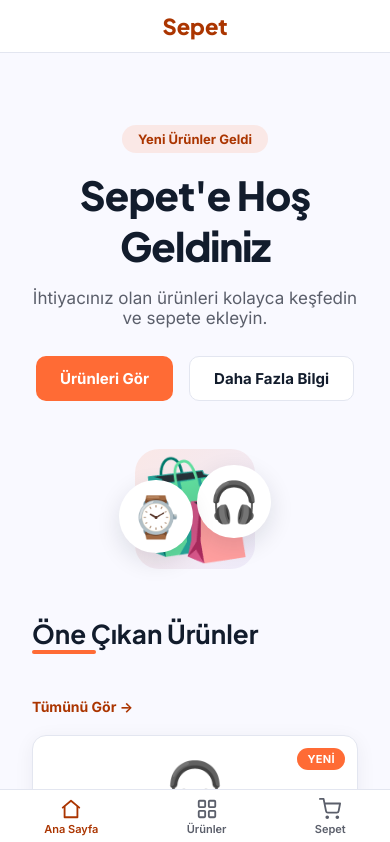
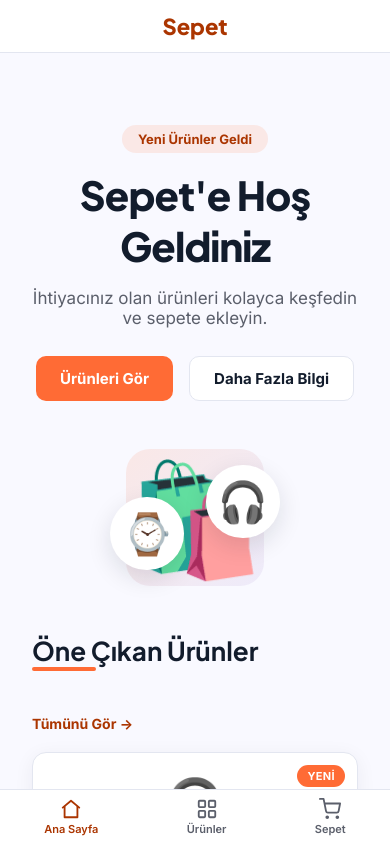
Before and after one commit to ferdikorkut/sepet, a React (Vite) app: page / in a window 390 px wide. Shown: the top 842 px of the page. Built offline with nearby package versions, Linux system fonts and the light colour scheme.

Commit message:
Double the hero visual's shopping bag emoji size
Also scales the mobile breakpoint's font-size proportionally so the emoji doesn't overflow the smaller hero-visual box on narrow viewports.

```diff
--- a/src/index.css
+++ b/src/index.css
@@ -231,7 +231,7 @@ html {
   display: flex;
   align-items: center;
   justify-content: center;
-  font-size: 96px;
+  font-size: 192px;
 }
 
 .hero-visual-accent {
@@ -267,6 +267,7 @@ html {
   .hero-visual {
     max-width: 280px;
     margin: 0 auto;
+    font-size: 110px;
   }
 }
 
```
